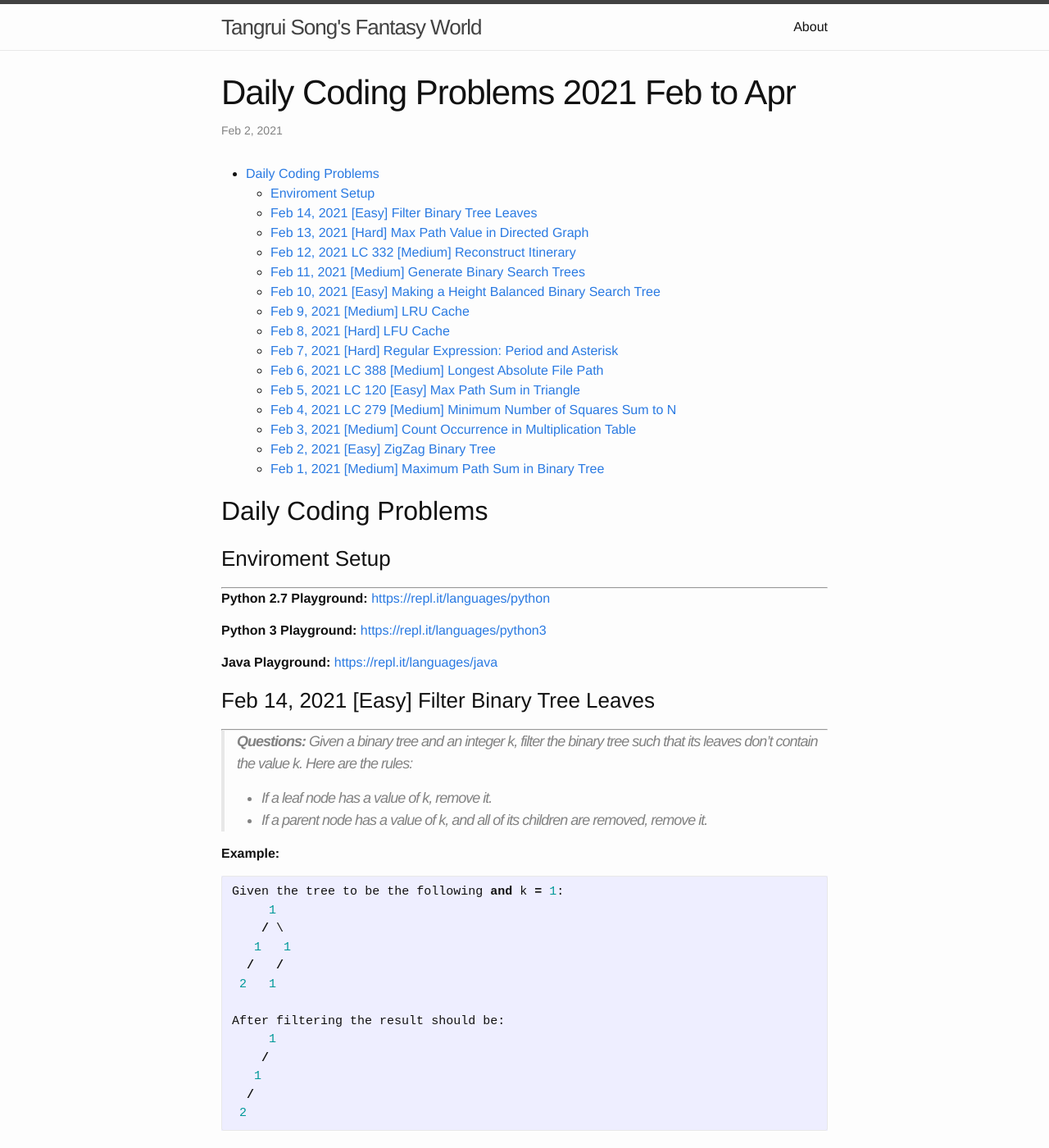
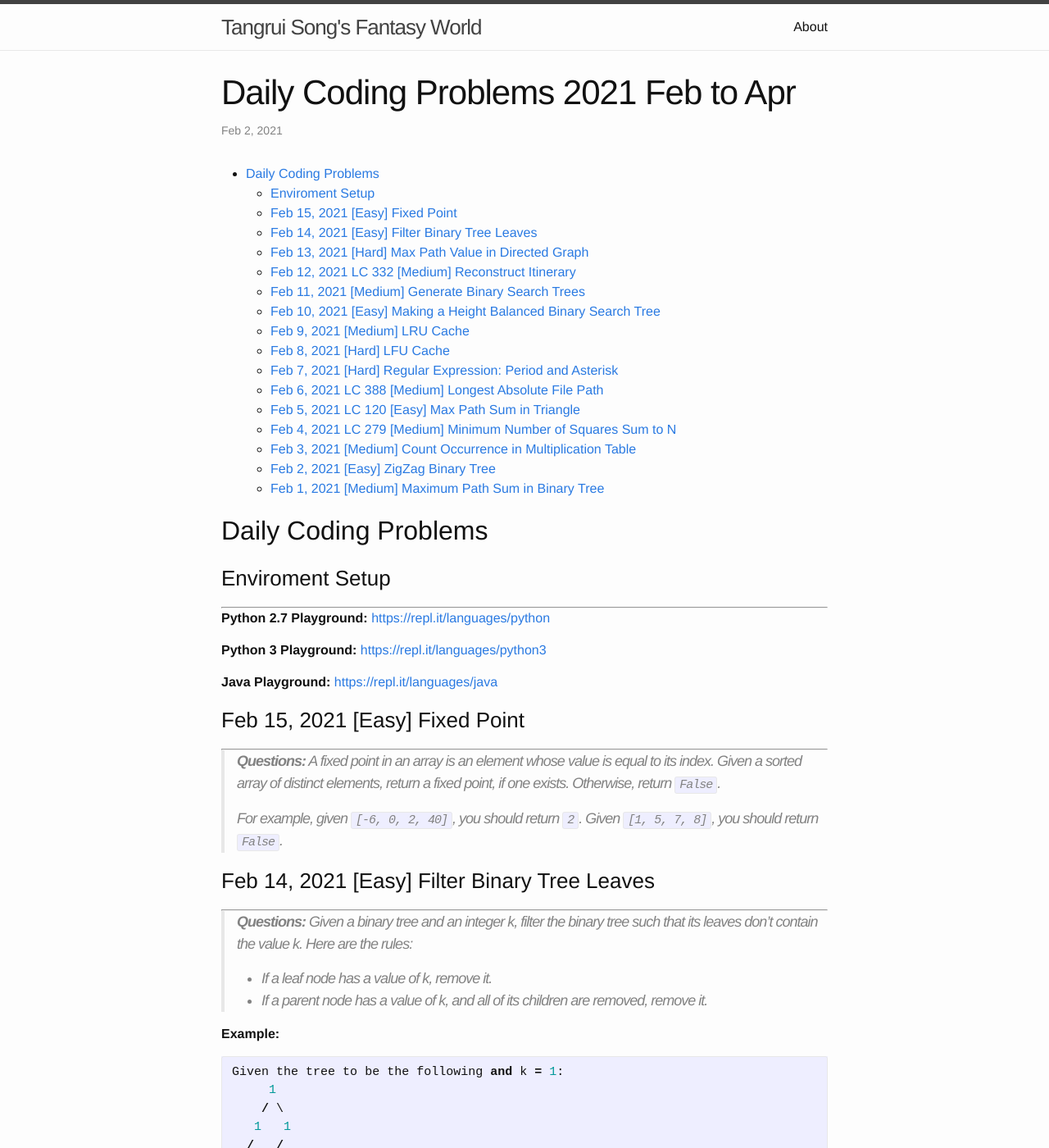
Before and after one commit to trsong/trsong.github.io, a Jekyll site: the page built from _posts/2021-02-01-DailyQuestionsFeb.md, in a window 1280 px wide and 1400 px high. Shown: the whole window at 82% size. Built offline with Jekyll 4.4.1, drawn with Linux system fonts in a browser that asks for light colours.

Commit message:
Add Feb 15 question.

```diff
--- a/_posts/2021-02-01-DailyQuestionsFeb.md
+++ b/_posts/2021-02-01-DailyQuestionsFeb.md
@@ -17,6 +17,13 @@ categories: Python/Java
 **Python 3 Playground:** [https://repl.it/languages/python3](https://repl.it/languages/python3)
 
 **Java Playground:** [https://repl.it/languages/java](https://repl.it/languages/java)
+
+
+### Feb 15, 2021 \[Easy\] Fixed Point
+---
+> **Questions:** A fixed point in an array is an element whose value is equal to its index. Given a sorted array of distinct elements, return a fixed point, if one exists. Otherwise, return `False`.
+>
+> For example, given `[-6, 0, 2, 40]`, you should return `2`. Given `[1, 5, 7, 8]`, you should return `False`.
 
 
 ### Feb 14, 2021 \[Easy\] Filter Binary Tree Leaves
```
